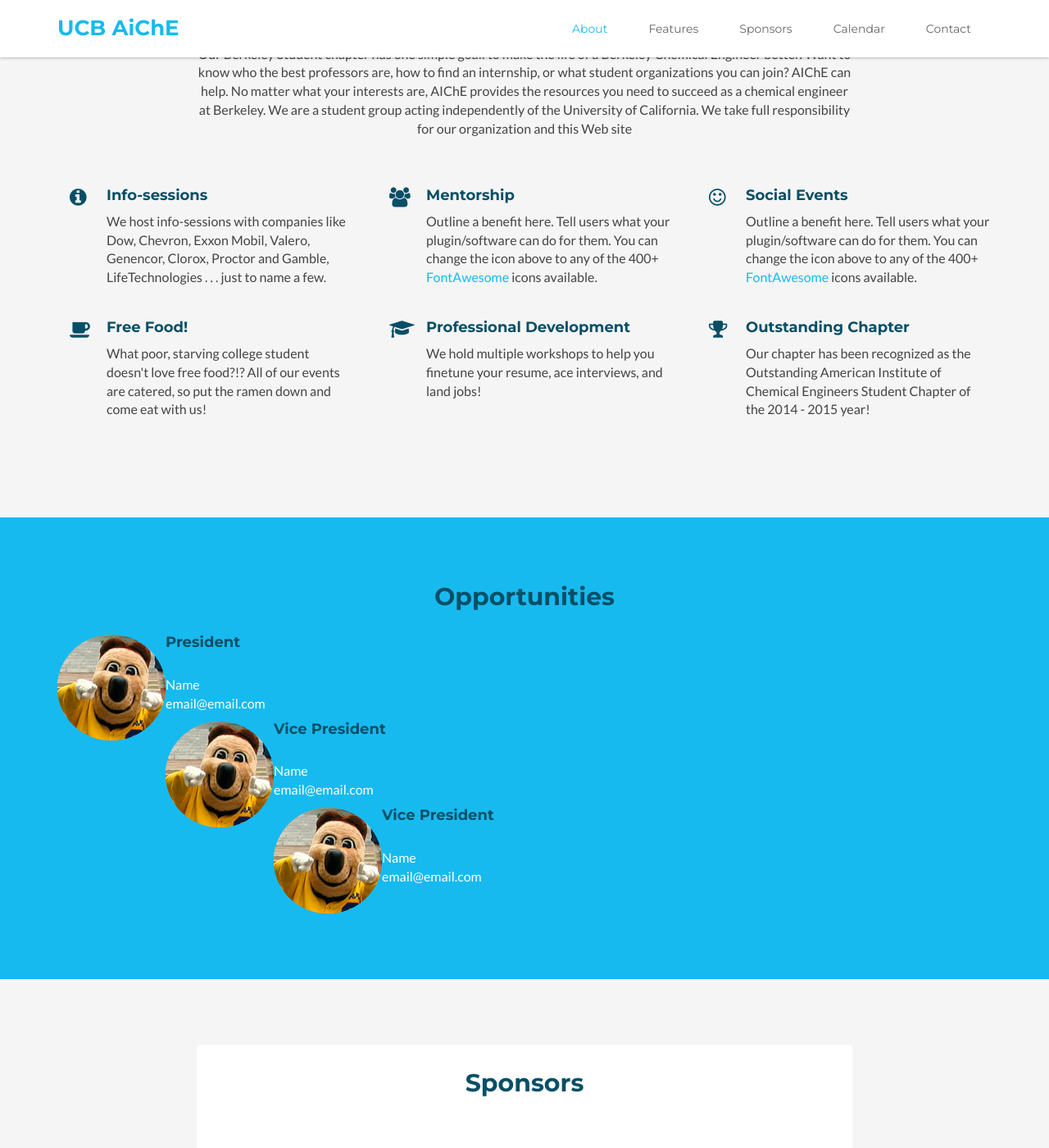
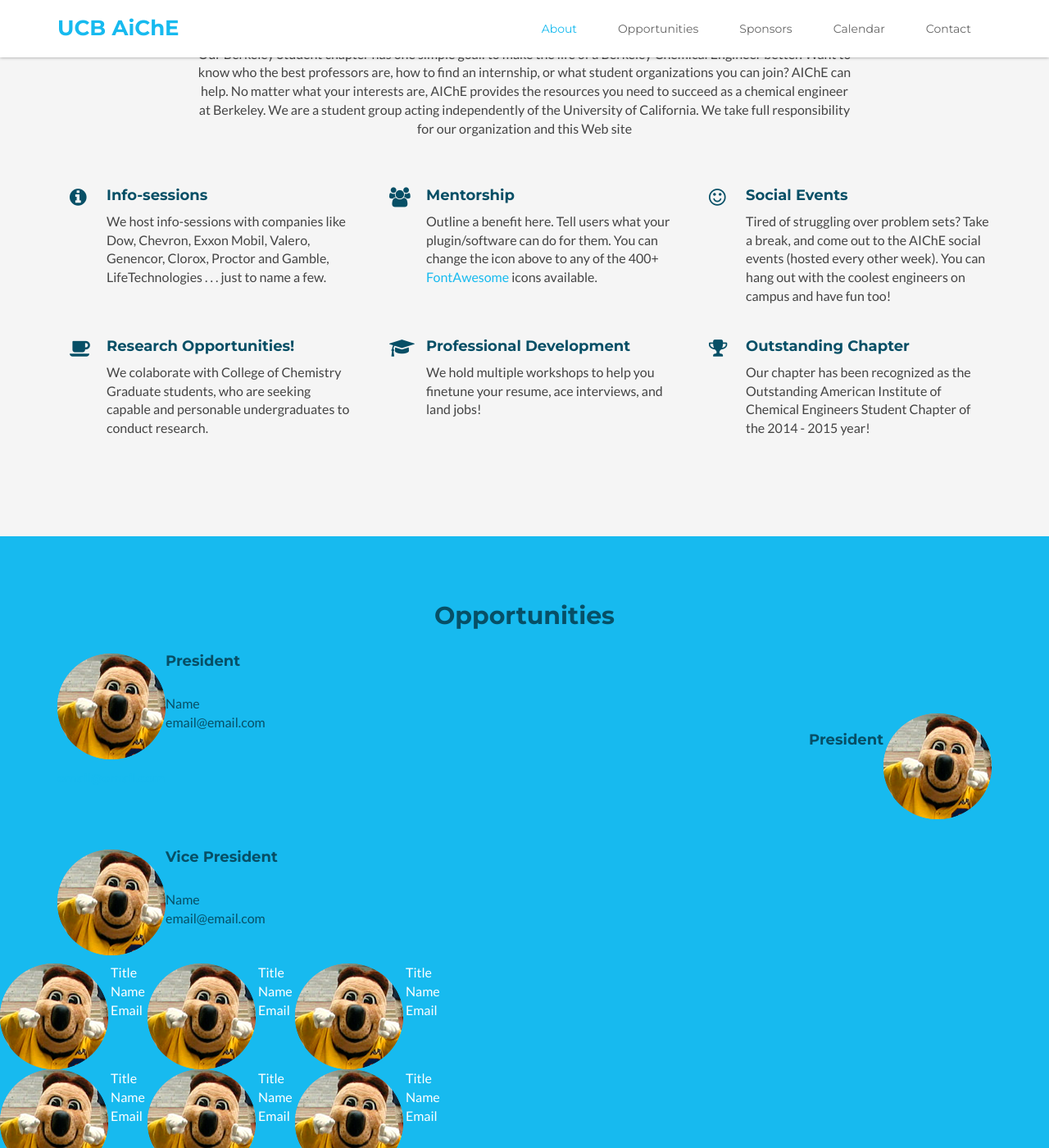
Before and after one commit to berkeleyAiChE/berkeleyAiChE.github.io, a Jekyll site: the page built from index.html, in a window 1280 px wide and 1400 px high, scrolled down 629 px. Shown: the whole window at 82% size. Built offline with Jekyll 4.4.1, drawn with Linux system fonts in a browser that asks for light colours; some of the changed text lies outside the part shown.

Commit message:
working on officer section

```diff
--- a/_includes/about.html
+++ b/_includes/about.html
@@ -30,7 +30,7 @@ We are a student group acting independently of the University of California. We
                     </div>
                     <div class="content">
                         <h3 class="sub-title">Social Events</h3>
-                        <p>Outline a benefit here. Tell users what your plugin/software can do for them. You can change the icon above to any of the 400+ <a href="http://fortawesome.github.io/Font-Awesome/icons/" target="_blank">FontAwesome</a> icons available.</p>
+                        <p>Tired of struggling over problem sets? Take a break, and come out to the AIChE social events (hosted every other week). You can hang out with the coolest engineers on campus and have fun too!</p>
                     </div><!--//content-->
                 </div><!--//item-->
                 <div class="clearfix visible-md"></div>
@@ -39,8 +39,8 @@ We are a student group acting independently of the University of California. We
                         <i class="fa fa-coffee"></i>
                     </div>
                     <div class="content">
-                        <h3 class="sub-title">Free Food!</h3>
-                        <p>What poor, starving college student doesn't love free food?!? All of our events are catered, so put the ramen down and come eat with us!</p>
+                        <h3 class="sub-title">Research Opportunities!</h3>
+                        <p>We colaborate with College of Chemistry Graduate students, who are seeking capable and personable undergraduates to conduct research. </p>
                     </div><!--//content-->
                 </div><!--//item-->
                 <div class="item col-md-4 col-sm-6 col-xs-12">
--- a/_includes/contact.html
+++ b/_includes/contact.html
@@ -13,19 +13,19 @@
                         <h3 class="sub-title text-center">Platinum</h3>
                 <p>
                     <center>
-                        <a href="http://www.dow.com/"><img class="alignnone size-full wp-image-99" alt="dow" src="http://aiche.berkeley.edu/wp-content/uploads/2015/02/dow.jpg" width="70" height="70" /></a>
-                        <a href="http://www.bp.com/"><img class="alignnone size-full wp-image-94" alt="bp" src="http://aiche.berkeley.edu/wp-content/uploads/2015/02/bp.jpg" width="70" height="70" /></a>
-                        <a href="http://www.chevron.com/"><img class="alignnone size-full wp-image-96" alt="chev" src="http://aiche.berkeley.edu/wp-content/uploads/2015/02/chervon.jpg" width="70" height="70" /></a>
+                        <a href="http://www.dow.com/"><img class="alignnone size-full wp-image-99" alt="dow" src="https://raw.githubusercontent.com/berkeleyAiChE/berkeleyAiChE.github.io/master/sponsors/dow.png" width="70" height="70" /></a>
+                        <a href="http://www.bp.com/"><img class="alignnone size-full wp-image-94" alt="bp" src="https://raw.githubusercontent.com/berkeleyAiChE/berkeleyAiChE.github.io/master/sponsors/bp.png" width="70" height="70" /></a>
+                        <a href="http://www.chevron.com/"><img class="alignnone size-full wp-image-96" alt="chev" src="https://raw.githubusercontent.com/berkeleyAiChE/berkeleyAiChE.github.io/master/sponsors/chervon.png" width="70" height="70" /></a>
                     </center>
                 </p>
                 <h3 class="sub-title text-center">Honorable</h3>
                 <p>
                     <center>
-                        <a href="http://www.abbott.com/"><img class="alignnone size-full wp-image-93" alt="abbott" src="http://aiche.berkeley.edu/wp-content/uploads/2015/02/Abbott.png" width="70" height="70" /></a>
-                        <a href="http://www.trisep.com/"><img class="alignnone size-full wp-image-106" alt="trisep" src="http://aiche.berkeley.edu/wp-content/uploads/2015/02/TriSepLogo.jpg" width="75" height="70" /></a><a href="http://biosciences.dupont.com/"><img class="alignnone size-full wp-image-101" alt="gene" src="http://aiche.berkeley.edu/wp-content/uploads/2015/02/DuPont-Logo.jpg" width="70" height="70" /></a>
-                        <a href="http://www.gene.com/"><img class="alignnone size-full wp-image-102" alt="genen" src="http://aiche.berkeley.edu/wp-content/uploads/2015/02/Genentech.jpg" width="70" height="70" /></a> <br>
-                        <a href="http://corporate.exxonmobil.com/"><img class="alignnone size-full wp-image"70" alt="exxon" src="http://aiche.berkeley.edu/wp-content/uploads/2015/02/ExxonMobil3.png" width="70" height="70" /></a>
-                        <a href="http://www.pg.com/en_US/index.shtml"><img class="alignnone size-full wp-image-105" alt="pg" src="http://aiche.berkeley.edu/wp-content/uploads/2015/02/10-pg.gif" width="70" height="70" /></a>
+                        <a href="http://www.abbott.com/"><img class="alignnone size-full wp-image-93" alt="abbott" src="https://raw.githubusercontent.com/berkeleyAiChE/berkeleyAiChE.github.io/master/sponsors/Abbott.png" width="70" height="70" /></a>
+                        <a href="http://www.trisep.com/"><img class="alignnone size-full wp-image-106" alt="trisep" src="https://raw.githubusercontent.com/berkeleyAiChE/berkeleyAiChE.github.io/master/sponsors/TriSepLogo.png" width="75" height="70" /></a><a href="http://biosciences.dupont.com/"><img class="alignnone size-full wp-image-101" alt="gene" src="https://raw.githubusercontent.com/berkeleyAiChE/berkeleyAiChE.github.io/master/sponsors/DuPont-Logo.png" width="70" height="70" /></a>
+                        <a href="http://www.gene.com/"><img class="alignnone size-full wp-image-102" alt="genen" src="https://raw.githubusercontent.com/berkeleyAiChE/berkeleyAiChE.github.io/master/sponsors/Genentech.png" width="70" height="70" /></a> <br>
+                        <a href="http://corporate.exxonmobil.com/"><img class="alignnone size-full wp-image"70" alt="exxon" src="https://raw.githubusercontent.com/berkeleyAiChE/berkeleyAiChE.github.io/master/sponsors/ExxonMobil3.png" width="70" height="70" /></a>
+                        <a href="http://www.pg.com/en_US/index.shtml"><img class="alignnone size-full wp-image-105" alt="pg" src="https://raw.githubusercontent.com/berkeleyAiChE/berkeleyAiChE.github.io/master/sponsors/10-pg.gif" width="70" height="70" /></a>
                     </center>
 
                 </p>
--- a/_includes/features.html
+++ b/_includes/features.html
@@ -2,25 +2,178 @@
     <section id="features" class="features section">
         <div class="container text">
             <h2 class="title"><center>Opportunities</center></h2>
-                <p> <div class="profile">
+            <ul class="feature-list list-unstyled">
+                <li><p> <div class="profile">
                         <img class="img-responsive" src="{{ site.baseurl }}public/images/profile.png" alt="" align="left" />
-                        <h4 class="title">President </h4>  Name <br>
-                        email@email.com
-                    </div><!--//profile-->
+                        <h4 class="title">  President </h4>  Name <br>
+                          email@email.com
+
+                           <img class="img-responsive" src="{{ site.baseurl }}public/images/profile.png" alt="" align="right" />
+                        <h4 class="title" align="right">  President </h4>  <h5 align"right" Name <br>
+                          email@email.com </h5>
+
+                    </div></li><!--//profile-->
+
+                <br><br><br>
+             <li><div class="profile">
+                        <img class="img-responsive" src="{{ site.baseurl }}public/images/profile.png" alt="" align="left" />
+                        <h4 class="title">  Vice President</h4>  Name <br>
+                          email@email.com
+                    </li></div><!--//profile-->
+
                 </p>
 
-                <p> <div class="profile">
-                        <img class="img-responsive" src="{{ site.baseurl }}public/images/profile.png" alt="" align="left" />
-                        <h4 class="title">Vice President</h4>  Name <br>
-                        email@email.com
-                    </div><!--//profile-->
-                </p>
 
-                <p> <div class="profile">
-                        <img class="img-responsive" src="{{ site.baseurl }}public/images/profile.png" alt="" align="left" />
-                        <h4 class="title">Vice President </h4>  Name <br>
-                        email@email.com
-                    </div><!--//profile-->
-                </p>
+            </ul>
+
+            <div style="display:inline-block;vertical-align:top;">
+    <img class="img-responsive" src="{{ site.baseurl }}public/images/profile.png">
+</div>
+<div style="display:inline-block;">
+    <div>Title</div>
+    <div>Name</div>
+    <div>Email</div>
+</div>
+
+<div style="display:inline-block;vertical-align:top;">
+    <img class="img-responsive" src="{{ site.baseurl }}public/images/profile.png">
+</div>
+<div style="display:inline-block;">
+    <div>Title</div>
+    <div>Name</div>
+    <div>Email</div>
+</div>
+<div style="display:inline-block;vertical-align:top;">
+    <img class="img-responsive" src="{{ site.baseurl }}public/images/profile.png">
+</div>
+<div style="display:inline-block;">
+    <div>Title</div>
+    <div>Name</div>
+    <div>Email</div>
+</div>
+<br>
+<div style="display:inline-block;vertical-align:top;">
+    <img class="img-responsive" src="{{ site.baseurl }}public/images/profile.png">
+</div>
+<div style="display:inline-block;">
+    <div>Title</div>
+    <div>Name</div>
+    <div>Email</div>
+</div>
+
+<div style="display:inline-block;vertical-align:top;">
+    <img class="img-responsive" src="{{ site.baseurl }}public/images/profile.png">
+</div>
+<div style="display:inline-block;">
+    <div>Title</div>
+    <div>Name</div>
+    <div>Email</div>
+</div>
+    <div style="display:inline-block;vertical-align:top;">
+    <img class="img-responsive" src="{{ site.baseurl }}public/images/profile.png">
+</div>
+<div style="display:inline-block;">
+    <div>Title</div>
+    <div>Name</div>
+    <div>Email</div>
+</div>
+    <br>
+<div style="display:inline-block;vertical-align:top;">
+    <img class="img-responsive" src="{{ site.baseurl }}public/images/profile.png">
+</div>
+<div style="display:inline-block;">
+    <div>Title</div>
+    <div>Name</div>
+    <div>Email</div>
+</div>
+
+<div style="display:inline-block;vertical-align:top;">
+    <img class="img-responsive" src="{{ site.baseurl }}public/images/profile.png">
+</div>
+<div style="display:inline-block;">
+    <div>Title</div>
+    <div>Name</div>
+    <div>Email</div>
+</div>
+<div style="display:inline-block;vertical-align:top;">
+    <img class="img-responsive" src="{{ site.baseurl }}public/images/profile.png">
+</div>
+<div style="display:inline-block;">
+    <div>Title</div>
+    <div>Name</div>
+    <div>Email</div>
+</div>
+<br>
+<div style="display:inline-block;vertical-align:top;">
+    <img class="img-responsive" src="{{ site.baseurl }}public/images/profile.png">
+</div>
+<div style="display:inline-block;">
+    <div>Title</div>
+    <div>Name</div>
+    <div>Email</div>
+</div>
+
+<div style="display:inline-block;vertical-align:top;">
+    <img class="img-responsive" src="{{ site.baseurl }}public/images/profile.png">
+</div>
+<div style="display:inline-block;">
+    <div>Title</div>
+    <div>Name</div>
+    <div>Email</div>
+</div>
+    <div style="display:inline-block;vertical-align:top;">
+    <img class="img-responsive" src="{{ site.baseurl }}public/images/profile.png">
+</div>
+<div style="display:inline-block;">
+    <div>Title</div>
+    <div>Name</div>
+    <div>Email</div>
+</div>
+    <br>
+    <div style="display:inline-block;vertical-align:top;">
+    <img class="img-responsive" src="{{ site.baseurl }}public/images/profile.png">
+</div>
+<div style="display:inline-block;">
+    <div>Title</div>
+    <div>Name</div>
+    <div>Email</div>
+</div>
+
+<div style="display:inline-block;vertical-align:top;">
+    <img class="img-responsive" src="{{ site.baseurl }}public/images/profile.png">
+</div>
+<div style="display:inline-block;">
+    <div>Title</div>
+    <div>Name</div>
+    <div>Email</div>
+</div>
+<div style="display:inline-block;vertical-align:top;">
+    <img class="img-responsive" src="{{ site.baseurl }}public/images/profile.png">
+</div>
+<div style="display:inline-block;">
+    <div>Title</div>
+    <div>Name</div>
+    <div>Email</div>
+</div>
+<br>
+<div style="display:inline-block;vertical-align:top;">
+    <img class="img-responsive" src="{{ site.baseurl }}public/images/profile.png">
+</div>
+<div style="display:inline-block;">
+    <div>Title</div>
+    <div>Name</div>
+    <div>Email</div>
+</div>
+
+<div style="display:inline-block;vertical-align:top;">
+    <img class="img-responsive" src="{{ site.baseurl }}public/images/profile.png">
+</div>
+<div style="display:inline-block;">
+    <div>Title</div>
+    <div>Name</div>
+    <div>Email</div>
+</div>
+
+
         </div><!--//container-->
     </section><!--//features-->
--- a/_includes/header.html
+++ b/_includes/header.html
@@ -19,7 +19,7 @@
                     <ul class="nav navbar-nav">
                         <li class="active nav-item sr-only"><a class="scrollto" href="#promo">Home</a></li>
                         <li class="nav-item"><a class="scrollto" href="#about">About</a></li>
-                        <li class="nav-item"><a class="scrollto" href="#features">Features</a></li>
+                        <li class="nav-item"><a class="scrollto" href="#features">Opportunities</a></li>
                         <li class="nav-item"><a class="scrollto" href="#docs">Sponsors</a></li>
                         <li class="nav-item"><a class="scrollto" href="#license">Calendar</a></li>
                         <li class="nav-item last"><a class="scrollto" href="#contact">Contact</a></li>
```
Also changed, not shown: sponsors/Oski.jpg.png, 3 other files.
